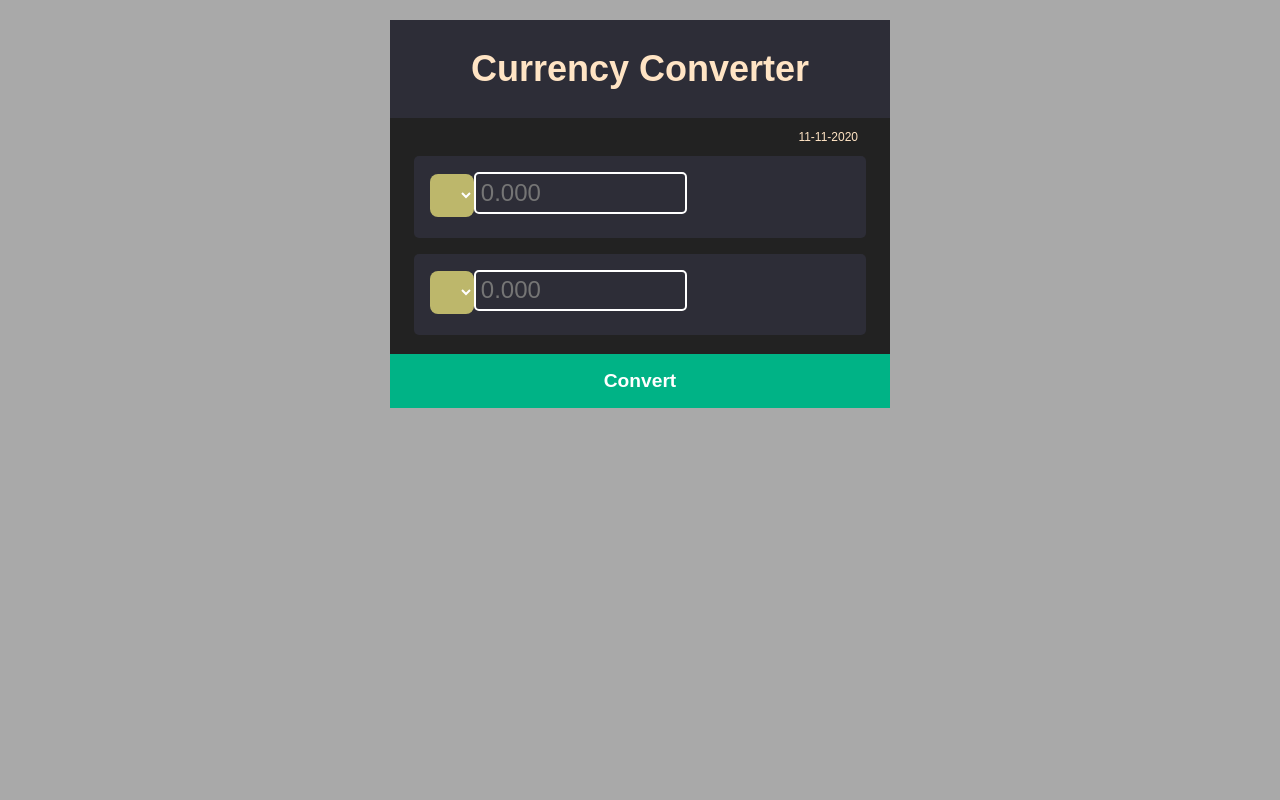
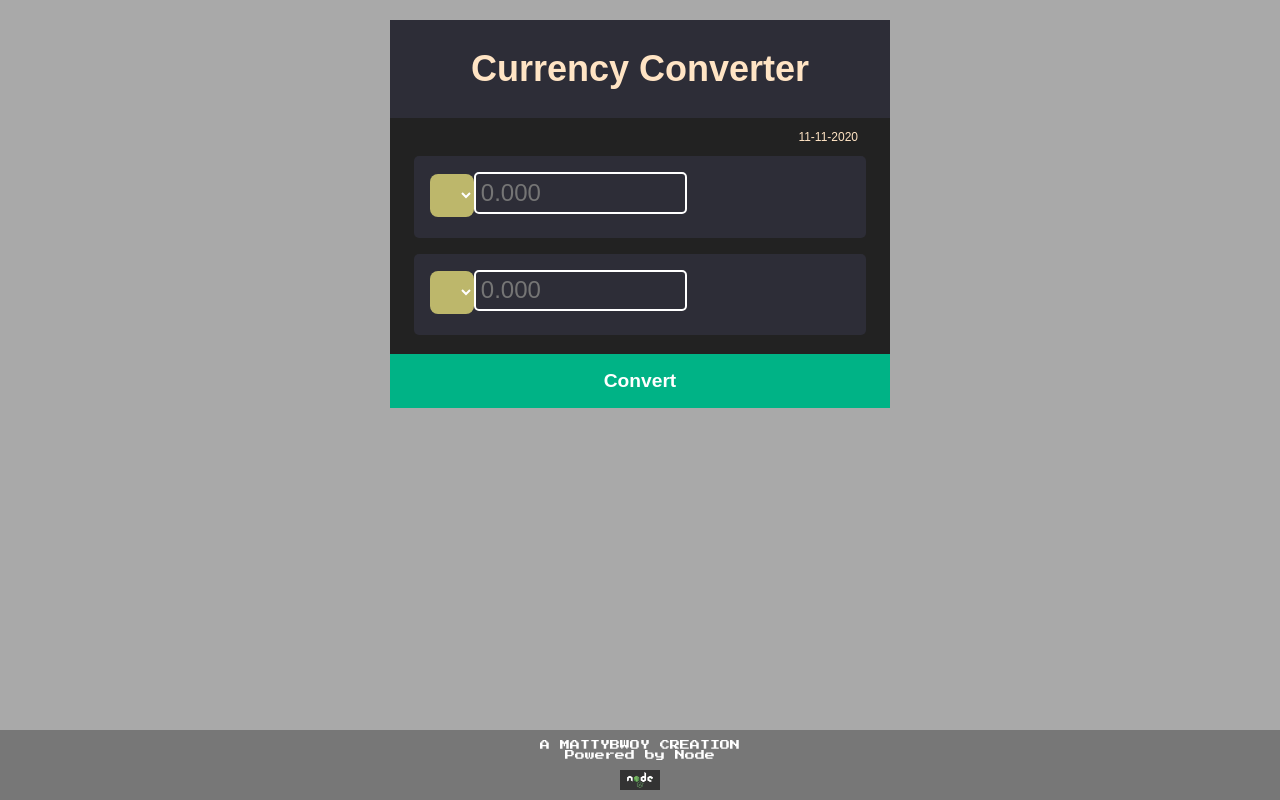
Before and after one commit to mattybwoy/FX_Converter, a website: page public/index.html in a window 1280 px wide. Drawn offline with Linux system fonts and the light colour scheme; no server answers.

Commit message:
Added footer

```diff
--- a/public/css/style.css
+++ b/public/css/style.css
@@ -1,3 +1,5 @@
+@import url("https://fonts.googleapis.com/css2?family=Press+Start+2P&display=swap");
+
 *{
   margin: 0;
   padding: 0;
@@ -154,3 +156,16 @@ input{
     margin-bottom: 0.75rem;
     display: inline-block;
 }
+
+footer {
+  font-size: 10px;
+  font-family: 'Press Start 2P', cursive;
+  background-color: #777;
+  padding: 10px;
+  text-align: center;
+  color: white;
+  position: absolute;
+  bottom: 0;
+  left: 0;
+  right: 0;
+}
--- a/public/index.html
+++ b/public/index.html
@@ -6,6 +6,7 @@
   <meta http-equiv="X-UA-Compatible" content="ie=edge">
   <title>Currency Converter</title>
   <link rel="stylesheet" href="./css/style.css">
+  <!-- <link rel="logo" href="./nodejs-logo.png" -->
 </head>
 <body>
   <div class = "container">
@@ -70,4 +71,7 @@
     currency();
   </script>
 </body>
+  <footer>A MATTYBWOY CREATION<br/>Powered by Node<br></br>
+    <img src = "./nodejs-logo.png" alt="https://nodejs.org/en/" width= "40"></img>
+  </footer>
 </html>
```
Also changed, not shown: public/nodejs-logo.png (added), readme.md.
